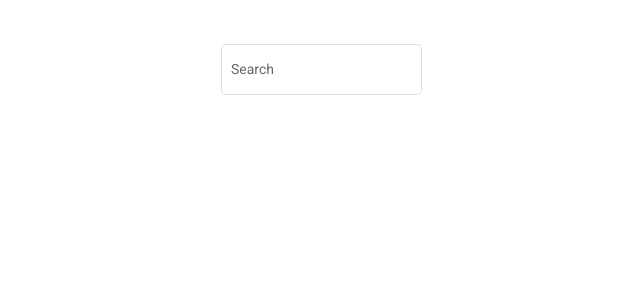
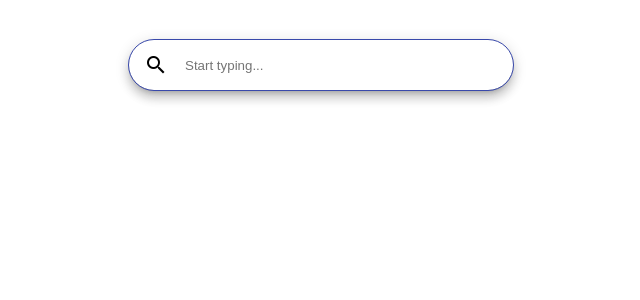
Before and after one commit to Frame1910/food-ui, an Angular app: page / in a window 1280 px wide. Shown: the top 300 px of the page, without its empty margins (319-959 px from the left). Built offline with nearby package versions, Linux system fonts and the light colour scheme.

Commit message:
styling changes

```diff
--- a/src/app/app.component.html
+++ b/src/app/app.component.html
@@ -1,24 +1,34 @@
+<div class="center-container">
   <div class="search-bar">
-  <mat-form-field appearance="outline">
-    <mat-label>Search</mat-label>
+    <mat-icon style="margin-left: 15px">search</mat-icon>
     <input
-      matInput
       type="text"
       placeholder="Start typing..."
       [formControl]="term"
+      autofocus
     />
-  </mat-form-field>
+    <button
+      mat-icon-button
+      (click)="term.reset()"
+      *ngIf="term.value.length > 0"
+      style="margin-left: auto; margin-right: 20px"
+    >
+      <mat-icon>clear</mat-icon>
+    </button>
+  </div>
 </div>
 
-<div class="search-bar">
+<div class="center-container">
   <mat-spinner diameter="40" *ngIf="isLoading"></mat-spinner>
-  <mat-selection-list class="results" *ngIf="results" [multiple]="false">
-    <div mat-subheader>{{ results.length }} results</div>
-    <mat-divider></mat-divider>
+  <mat-card *ngIf="results.length > 0">
+    <mat-card-title>Results</mat-card-title>
+    <mat-card-subtitle>{{ results.length }} results</mat-card-subtitle>
+    <mat-selection-list class="results" [multiple]="false">
       <mat-list-option *ngFor="let result of results">
         <mat-icon mat-list-icon>restaurant_menu</mat-icon>
         <div mat-line>{{ result.food_name }}</div>
         <div mat-line>{{ result.food_description }}</div>
       </mat-list-option>
     </mat-selection-list>
+  </mat-card>
 </div>
--- a/src/app/app.component.scss
+++ b/src/app/app.component.scss
@@ -1,10 +1,43 @@
-.search-bar {
+@use "@angular/material" as mat;
+@import "../styles.scss";
+
+.center-container {
   display: flex;
   justify-content: center;
   width: 100vw;
   margin-top: 40px;
 }
 .results {
-  width: 40vw;
-  max-height: 70vh;
+  width: 60vw;
+  max-height: 60vh;
+  overflow-y: auto;
 }
+input {
+  border: none;
+  margin-left: 15px;
+
+  &:focus {
+    outline: none;
+  }
+}
+
+.search-bar {
+  height: 50px;
+  width: 30vw;
+  display: flex;
+  flex-direction: row;
+  align-items: center;
+  justify-content: flex-start;
+  border-radius: 25px;
+  @include mat.elevation-transition();
+  @include mat.elevation(2);
+
+  &:hover {
+    @include mat.elevation(8);
+  }
+
+  &:focus-within {
+    outline: 1px solid map-get($redisTest-primary, 600);
+    @include mat.elevation(8);
+  }
+}
--- a/src/app/app.component.ts
+++ b/src/app/app.component.ts
@@ -12,7 +12,7 @@ export class AppComponent implements OnInit {
   title = 'redisTest';
 
   term = new FormControl('');
-  results: Array<Food> | undefined;
+  results: Array<Food> = [];
   isLoading: boolean = false;
 
   constructor(
@@ -23,6 +23,9 @@ export class AppComponent implements OnInit {
     this.term.valueChanges.pipe(
       debounceTime(400),
     ).subscribe(term => {
+      if (term.length == 0) {
+        this.results = [];
+      }
       this.isLoading = true
       this.api.queryRedis(term).subscribe(results => {
         this.results = results
```
Lines whose indentation alone changed are shown as unchanged.
